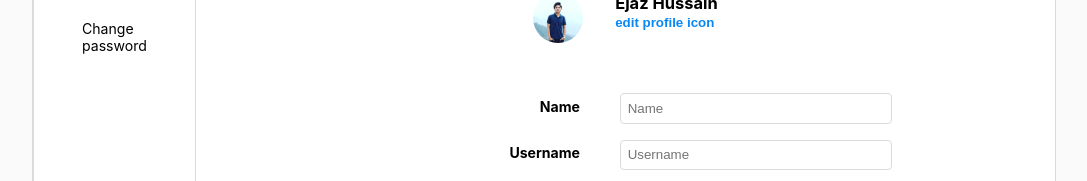
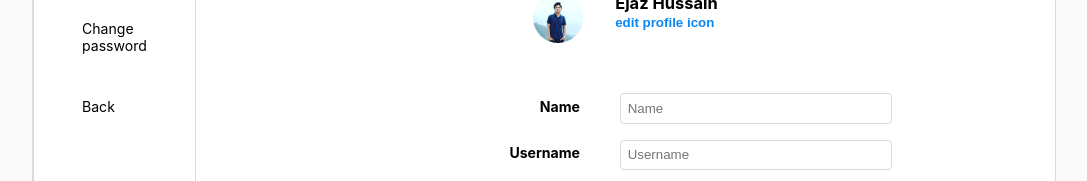
Before and after one commit to alinauman02/instagram-clone, a React (Vite) app in the folder frontend/: page /settings/edit-profile in a window 1280 px wide. Shown: the part 136-317 px from the top of the page, without its empty margins (96-1183 px from the left). Built offline with nearby package versions, Linux system fonts and the light colour scheme; no server answers.

Commit message:
Navigation to profile page

```diff
--- a/frontend/src/components/settings/EditProfile.tsx
+++ b/frontend/src/components/settings/EditProfile.tsx
@@ -9,7 +9,7 @@ import { useGetProfileByIdQuery, useUpdateProfileByIdMutation } from 'apis/creat
 import { useNavigate } from 'react-router-dom';
 
 export function EditProfile() {
-  const navigate=useNavigate();
+  const navigate = useNavigate();
   const [showEditPhotoModal, setShowEditPhotoModal] = useState(false);
   const { data, isFetching } = useGetProfileByIdQuery('LZgHW4gQrclAk0OQvH8TCzYyccEo');
 
--- a/frontend/src/components/settings/Settings.tsx
+++ b/frontend/src/components/settings/Settings.tsx
@@ -1,4 +1,4 @@
-import {  NavLink, Outlet } from 'react-router-dom';
+import { NavLink, Outlet } from 'react-router-dom';
 
 import './Settings.css';
 export function Settings() {
@@ -15,6 +15,9 @@ export function Settings() {
           <NavLink to="change-password" className={({ isActive }) => (isActive ? selectedNav : notSelectedNav)}>
             Change password
           </NavLink>
+          <NavLink to="/home" className={({ isActive }) => (isActive ? selectedNav : notSelectedNav)}>
+            Back
+          </NavLink>
         </div>
         <div className="edit-form">
           <Outlet />
```
